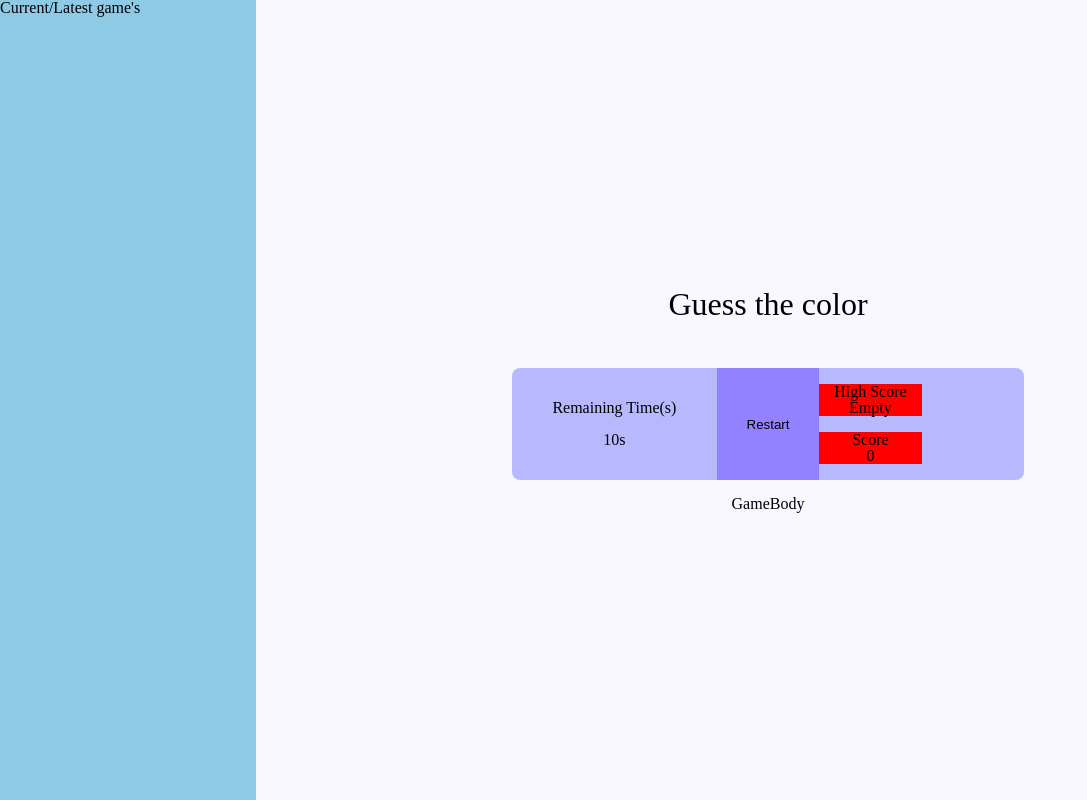
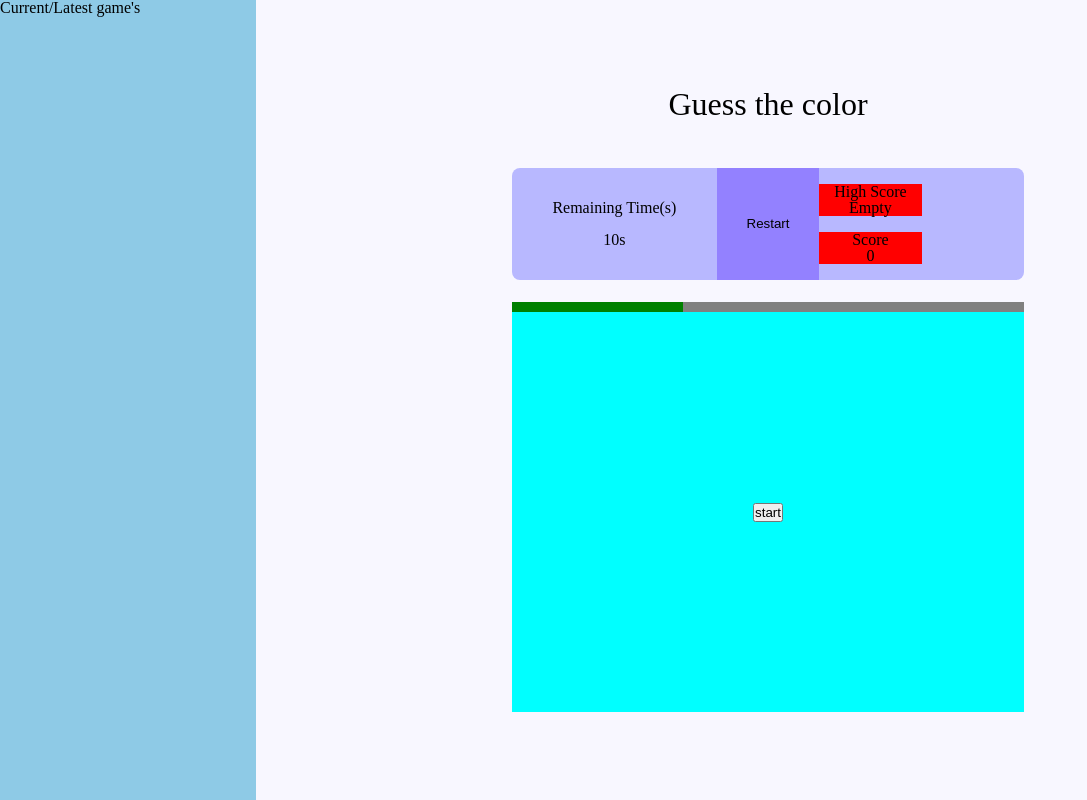
Before and after one commit to LuisEduardo20/Guess_The_Color, a React (Create React App) app: page / in a window 1280 px wide. Shown: the whole page, without its empty margins (0-1087 px from the left). Built offline with nearby package versions, Linux system fonts and the light colour scheme.

Commit message:
feat: game body

```diff
--- a/src/components/GameBody/index.jsx
+++ b/src/components/GameBody/index.jsx
@@ -1,7 +1,57 @@
-import React from "react";
+import React, { useState } from "react";
+import { useGame } from "../../hooks/useGame";
+
+import "./styles.scss";
 
 const GameBody = () => {
-  return <div>GameBody</div>;
+  const {
+    gameTime,
+    isGameStarted,
+    question,
+    gameDifficulty,
+    handleStartGame,
+  } = useGame();
+
+  const [isMediumMode, setIsMediumMode] = useState(
+    gameDifficulty === "medium-mode" || gameDifficulty === "hard-mode"
+  );
+
+  const [isHardMode, setIsHardMode] = useState(
+    gameDifficulty === "hard-mode"
+  );
+
+  return (
+    <div className='body'>
+      <section className='progress-bar'>
+        <progress value={gameTime} max='30' />
+      </section>
+
+      <section
+        className='question-color'
+        style={{ backgroundColor: question.answer1 }}
+      >
+        {!isGameStarted && (
+          <button onClick={handleStartGame}>start</button>
+        )}
+      </section>
+
+      {isGameStarted && (
+        <section className='answers-container easy-mode'>
+          <button className='answer'>{question.answer1}</button>
+          <button className='answer'>{question.answer2}</button>
+          <button className='answer'>{question.answer3}</button>
+
+          {isMediumMode && (
+            <button className='answer'>{question.answer4}</button>
+          )}
+
+          {isHardMode && (
+            <button className='answer'>{question.answer5}</button>
+          )}
+        </section>
+      )}
+    </div>
+  );
 };
 
 export default GameBody;
--- a/src/components/GameBody/styles.scss
+++ b/src/components/GameBody/styles.scss
@@ -0,0 +1,59 @@
+.body {
+  width: 100%;
+
+  .progress-bar {
+    margin: 0;
+    padding: 0;
+
+    progress {
+      -webkit-appearance: none;
+      appearance: none;
+
+      margin: 0;
+      padding: 0;
+      width: 100%;
+      height: 10px;
+    }
+    &::-webkit-progress-bar,
+    &::-webkit-progress-value,
+    &::-moz-progress-bar,
+    &::-moz-progress-value {
+      background-color: yellow;
+    }
+  }
+
+  .question-color {
+    width: 100%;
+    height: 50vh;
+
+    background-color: cyan;
+
+    display: flex;
+    align-items: center;
+    justify-content: center;
+  }
+
+  .answers-container {
+    display: flex;
+    align-items: center;
+    justify-content: space-between;
+
+    display: grid;
+
+    .answer {
+      height: 48px;
+    }
+  }
+
+  .easy-mode {
+    grid-template-columns: repeat(3, 1fr);
+  }
+
+  .medium-mode {
+    grid-template-columns: repeat(4, 1fr);
+  }
+
+  .hard-mode {
+    grid-template-columns: repeat(5, 1fr);
+  }
+}
```
